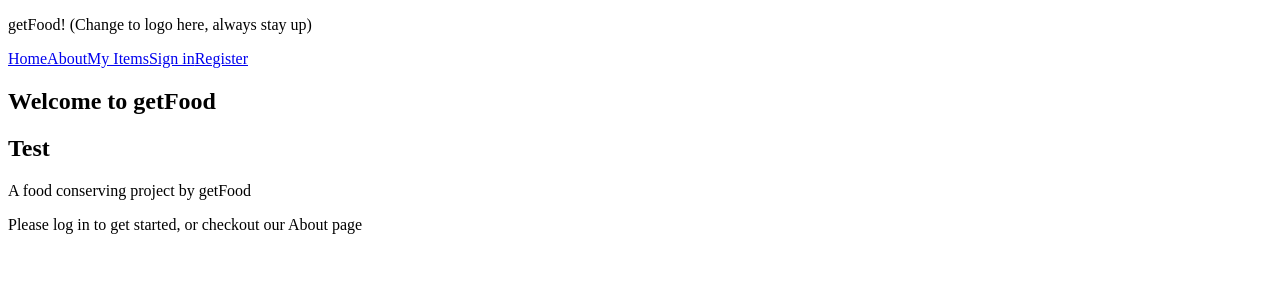
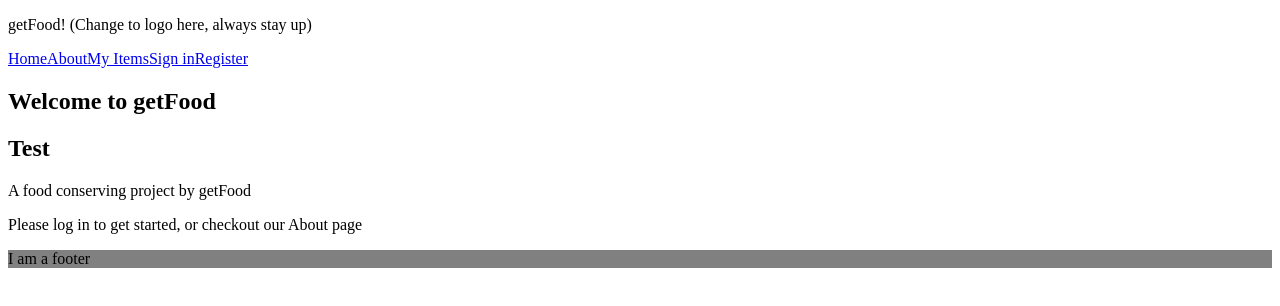
Before and after one commit to matai-2021/getFood-, a React app: page /about in a window 1280 px wide. Shown: the top 306 px of the page. Built offline with nearby package versions, Linux system fonts and the light colour scheme; the HTML template or start-up script is replaced by a standard one.

Commit message:
Added a footer placeholder

```diff
--- a/client/App.jsx
+++ b/client/App.jsx
@@ -12,6 +12,7 @@ import About from './pages/About'
 import MyItems from './pages/MyItems'
 import ItemListing from './components/ItemListing'
 import ItemDetails from './components/ItemDetails'
+import Footer from './components/Footer'
 // import { cacheUser } from './auth-utils'
 
 import { useAuth0 } from '@auth0/auth0-react'
@@ -39,6 +40,7 @@ export default function App () {
         <Route path='/item/new' component={AddItem} />
         <Route path='/item/:id' component={ItemDetails} />
       </main>
+      <Footer />
     </>
   )
 }
--- /dev/null
+++ b/client/components/Footer.jsx
@@ -0,0 +1,9 @@
+import React from 'react'
+import style from 'react'
+// import { Link } from 'react-router-dom'
+
+export default function Footer () {
+  return (
+    <p style={{ backgroundColor: 'grey' }}>I am a footer</p>
+  )
+}
--- a/client/components/ItemDetails.jsx
+++ b/client/components/ItemDetails.jsx
@@ -20,7 +20,7 @@ export default function ItemDetails () {
   return (
     <>
       <section className='card-container'>
-        <button>Go back</button>
+        <button>Go bacrodrigo</button>
         <img
           src={singleItem?.img}
           alt={singleItem?.name}
```
Also changed, not shown: 1 other file (tests, documents, lock files or other folders).
